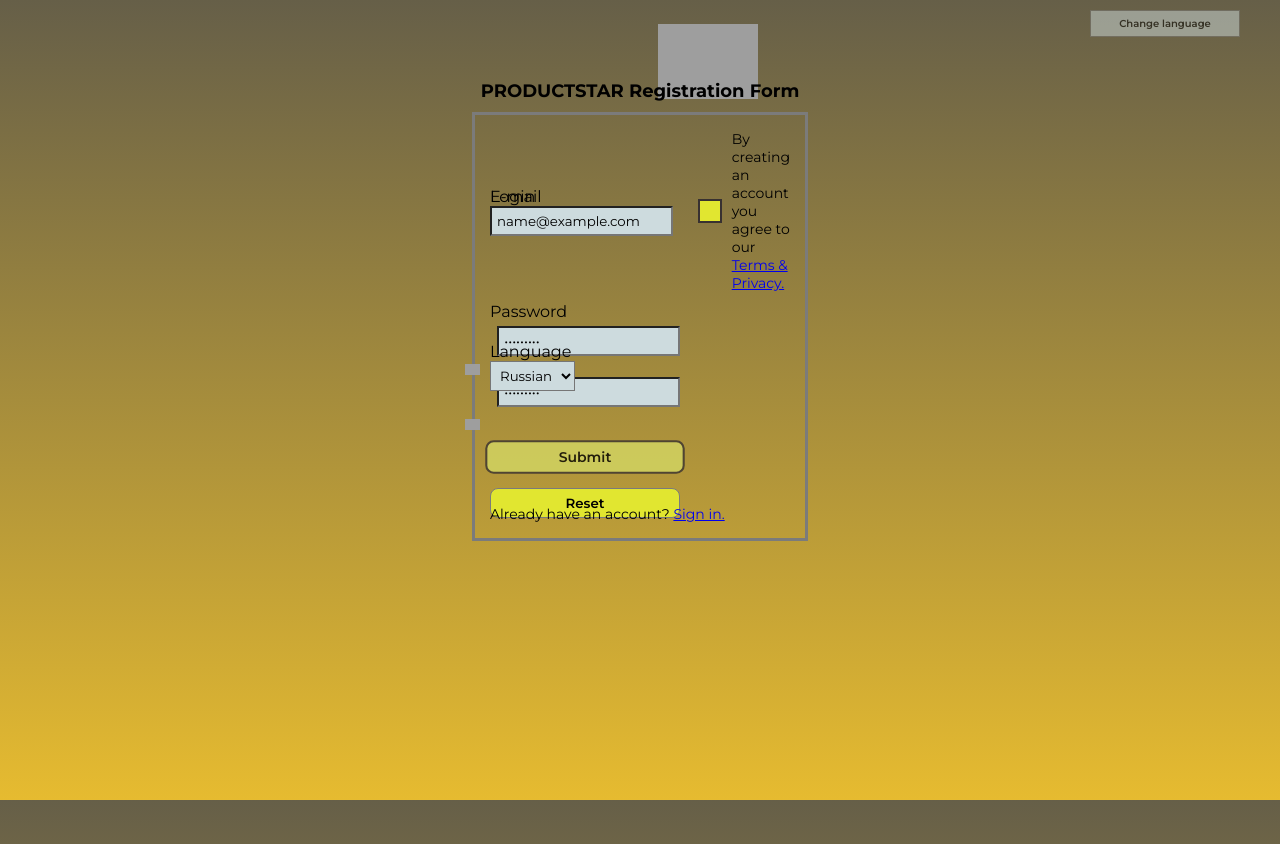
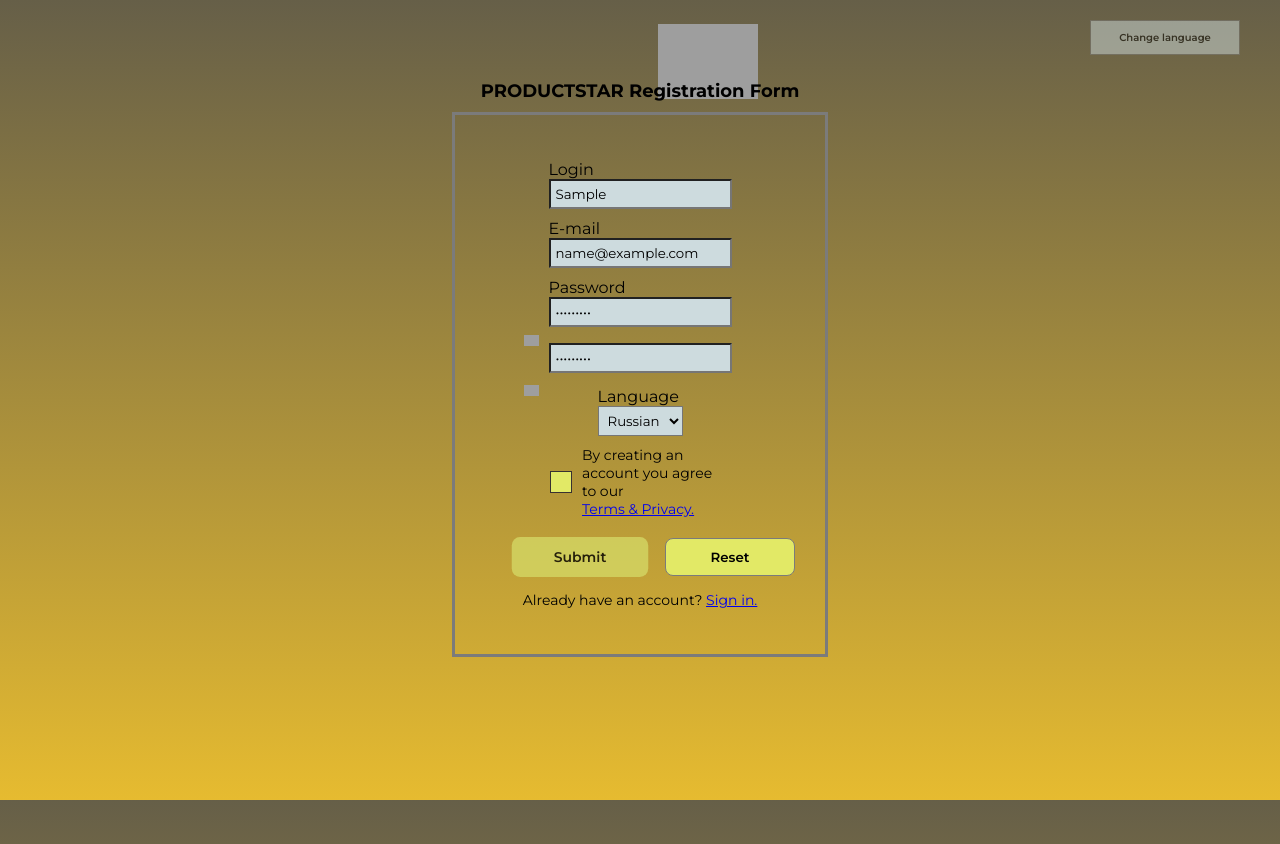
Before and after one commit to MariaBezdudnaya/Registration_Form-JS-CSSAnimation, a website with bundled scripts: page index.html in a window 1280 px wide. Both pictures are taken after typing "Sample", "name@example.com", "Sample123", "Sample123" into the empty fields and a click on the button "Submit". Built offline with nearby package versions, Linux system fonts and the light colour scheme; grey boxes are pictures that could not be loaded; a script that the page names is missing.

Commit message:
changes css

```diff
--- a/package.json
+++ b/package.json
@@ -4,7 +4,8 @@
   "description": "A template for HTML and CSS",
   "main": "index.html",
   "scripts": {
-    "start": "serve"
+    "start": "serve",
+    "build": "rollup -c"
   },
   "keywords": [
     "html",
@@ -13,6 +14,7 @@
   "author": "Ives van Hoorne",
   "license": "MIT",
   "devDependencies": {
+    "gh-pages": "^6.1.1",
     "serve": "11.2.0"
   }
 }
--- a/styles/style.css
+++ b/styles/style.css
@@ -3,6 +3,7 @@
 * {
   margin: 0;
   font-family: "Montserrat";
+
 }
 
 html,
@@ -75,8 +76,8 @@
   position: relative;
   min-width: 20px;
   min-height: 20px;
-  border: 2px solid #383131;
-  background: #E1E630;
+  border: 1px solid #383131;
+  background: #e2e966;
 }
 
 .checkmark {
@@ -95,7 +96,7 @@
 
 .custom-checkbox input:checked ~ .checkbox {
   size: 110%;
-  background: #d4d864;
+  background: #e2e966;
 }
 
 .signIn, .agreement {
@@ -108,17 +109,17 @@
 button {
   margin-right: 10px;
   margin-bottom: 5px;
-  padding: 6px 10px;
+  padding: 10px 15px;
   border: #7b7b7b 1px solid;
   border-radius: 8px;
-  background-color: #E1E630;
+  background-color: #e2e966;
   font-weight: 600;
   transition: all 0.3s ease-in-out;
 }
 button:hover,
 button:focus {
   background-color: #d4d864;
-  border: 2px solid #383131;
+  border: none;
   opacity: 0.8;
   transform: scale(1.05);
   cursor: pointer;
@@ -127,27 +128,14 @@
 form {
   max-width: 300px;
   margin: 10px auto;
-  padding: 15px;
+  padding: 45px 35px;
   border: #7b7b7b 3px solid;
-  display: grid;
-  grid-gap: 10px;
-  grid-template-columns: 4fr 1fr;
+  display: flex;
+  flex-direction: column;
+  gap: 10px;
 }
 form label {
   display: block;
-}
-
-.lang,
-.btn,
-.signIn,
-.agreement {
-  grid-column: 1 / 3;
-}
-
-.login,
-.email,
-.password {
-  grid-column: 1 / 2;
 }
 
 .cat {
--- a/styles/style1024.css
+++ b/styles/style1024.css
@@ -1,6 +1,6 @@
 @media only screen and (min-width: 1024px) {
     h1 {
-      margin-top: -30px;
+      margin-top: -5px;
       font-size: 20px;
     }
     .password {
@@ -21,37 +21,37 @@
     .showPsw {
       position: relative;
       right: -150px;
-      top: -28px;
+      top: -23px;
     }
 
     @keyframes fly {
       0% {
-        left: 25%;
-        top: -2%;
+        left: 30%;
+        top: 2%;
         transform: scaleX(1); /* Ensure initial state is not flipped */
       }
 
       25% {
-        left: 65%;
-        top: -2%;
+        left: 62%;
+        top: 2%;
         transform: scaleX(1);
       }
 
       50% {
-        left: 65%;
-        top: -2%;
+        left: 62%;
+        top: 2%;
         transform: scaleX(-1); /* Flip at the midpoint */
       }
 
       75% {
-        left: 25%;
-        top: -2%;
+        left: 30%;
+        top: 2%;
         transform: scaleX(-1);
       }
 
       100% {
-        left: 25%;
-        top: -2%;
+        left: 30%;
+        top: 2%;
         transform: scaleX(1); /* Return to initial state */
       }
     }
--- a/styles/style540.css
+++ b/styles/style540.css
@@ -2,6 +2,7 @@
   form {
     padding: 15px 40px 15px 40px;
     max-width: 400px;
+    display: grid;
     grid-template-columns: repeat(3);
     grid-template-rows: repeat(4);
   }
@@ -34,9 +35,13 @@
     max-width: 200px;
     grid-column: 2 / 3;
     grid-row: 3 / 5;
-    display: flex;
-    flex-direction: column;
     gap: 10px;
+  }
+  button {
+    min-width: 130px;
+  }
+  .custom-checkbox {
+    width: 90%;
   }
   .cat {
     top: 3%;
--- a/styles/style768.css
+++ b/styles/style768.css
@@ -1,14 +1,25 @@
 @media only screen and (min-width: 768px) {
+
     form {
       margin-top: 15px;
       display: flex;
       flex-direction: column;
       align-items: center;
+      padding: 50px 20px;
+    }
+
+    .custom-checkbox {
+      max-width: 60%;
     }
 
     .password input {
       display: block;
-      margin: 5px auto;
+      margin: auto;
+    }
+
+    .passwordRepeat {
+      padding-bottom: 0;
+      margin-bottom: -20px;
     }
 
     .cat {
@@ -19,37 +30,48 @@
     .showPsw {
       position: relative;
       right: -150px;
-      top: -28px;
+      top: -23px;
+    }
+
+    .btn {
+      display: flex;
+      justify-content: space-between;
+      min-width: 250px;
+    }
+
+    button {
+      min-width: 120px;
+      margin: 10px 0 ;
     }
 
 
     @keyframes fly {
       0% {
-        left: 17%;
+        left: 24%;
         top: 3%;
         transform: scaleX(1);
       }
 
       25% {
-        left: 70%;
+        left: 65%;
         top: 3%;
         transform: scaleX(1);
       }
 
       50% {
-        left: 70%;
+        left: 65%;
         top: 3%;
         transform: scaleX(-1);
       }
 
       75% {
-        left: 17%;
+        left: 24%;
         top: 3%;
         transform: scaleX(-1);
       }
 
       100% {
-        left: 17%;
+        left: 24%;
         top: 3%;
         transform: scaleX(1);
       }
```
